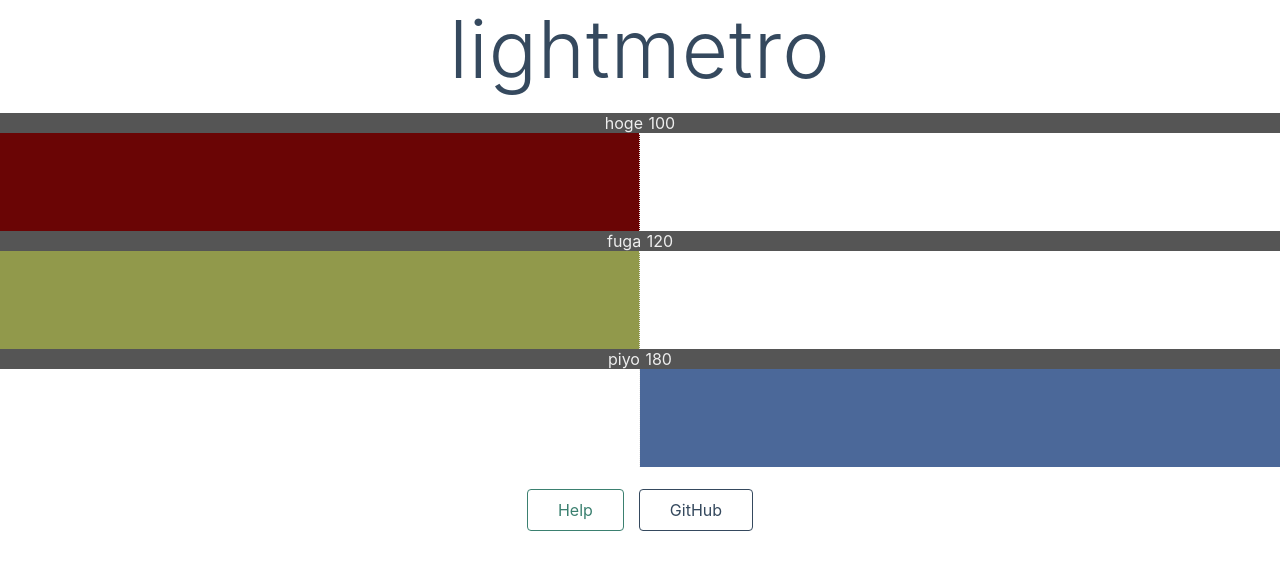
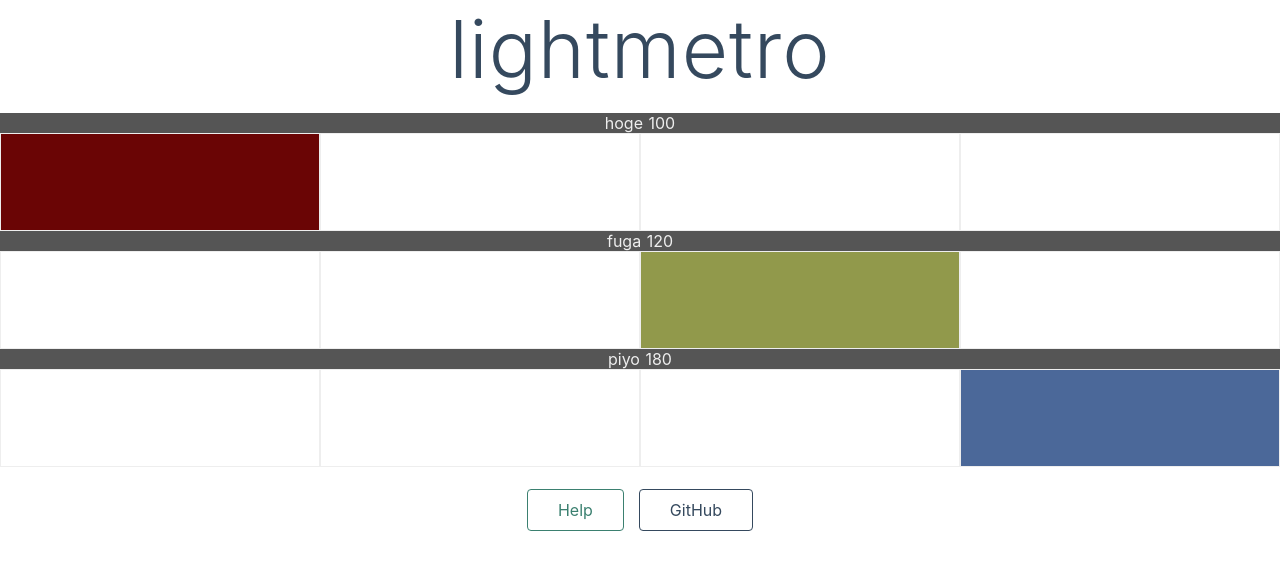
Before and after one commit to ykpythemind/lightmetro, a Nuxt app: page / in a window 1280 px wide. Shown: the top 570 px of the page. Built offline with nearby package versions, Linux system fonts and the light colour scheme.

Commit message:
4/4beats

```diff
--- a/components/Metro.vue
+++ b/components/Metro.vue
@@ -8,11 +8,10 @@
       {{ tempo }}
     </div>
     <div
-      class="left-side"
-      :style="{backgroundColor: on ? color : '#fff'}" />
-    <div
-      class="right-side"
-      :style="{backgroundColor: on ? '#fff' : color }" />
+      v-for="beatElm in beatsArray"
+      :key="beatElm"
+      class="base"
+      :style="flashStyle(beat == beatElm)" />
   </div>
 </template>
 
@@ -37,7 +36,9 @@ export default {
     return {
       on: true,
       tempo: this.initialTempo,
-      timer: null
+      timer: null,
+      beat: 0,
+      beatsArray: [0, 1, 2, 3]
     };
   },
   computed: {
@@ -58,7 +59,15 @@ export default {
   },
   methods: {
     flash() {
-      this.on = !this.on;
+      // 0, 1, 2, 3, 0, 1, 2, 3, 0...
+      if (this.beat > 2) {
+        this.beat = 0;
+      } else {
+        this.beat++;
+      }
+    },
+    flashStyle(state) {
+      return { backgroundColor: state ? this.color : '#FFFFFF' };
     },
     newTimer() {
       if (this.timer) {
@@ -75,23 +84,15 @@ export default {
   background-color: #555;
   color: #eee;
 }
-.on {
-  background-color: #555;
+.base {
+  width: 25%;
+  float: left;
+  height: 100%;
+  border: 1px solid #eee;
 }
 .outer {
   clear: both;
   height: 100px;
   border-bottom: 2px solid #eeeeee;
 }
-.left-side {
-  float: left;
-  width: 50%;
-  height: 100%;
-  border-right: 1px dotted #eeeeee;
-}
-.right-side {
-  float: right;
-  width: 50%;
-  height: 100%;
-}
 </style>
```
